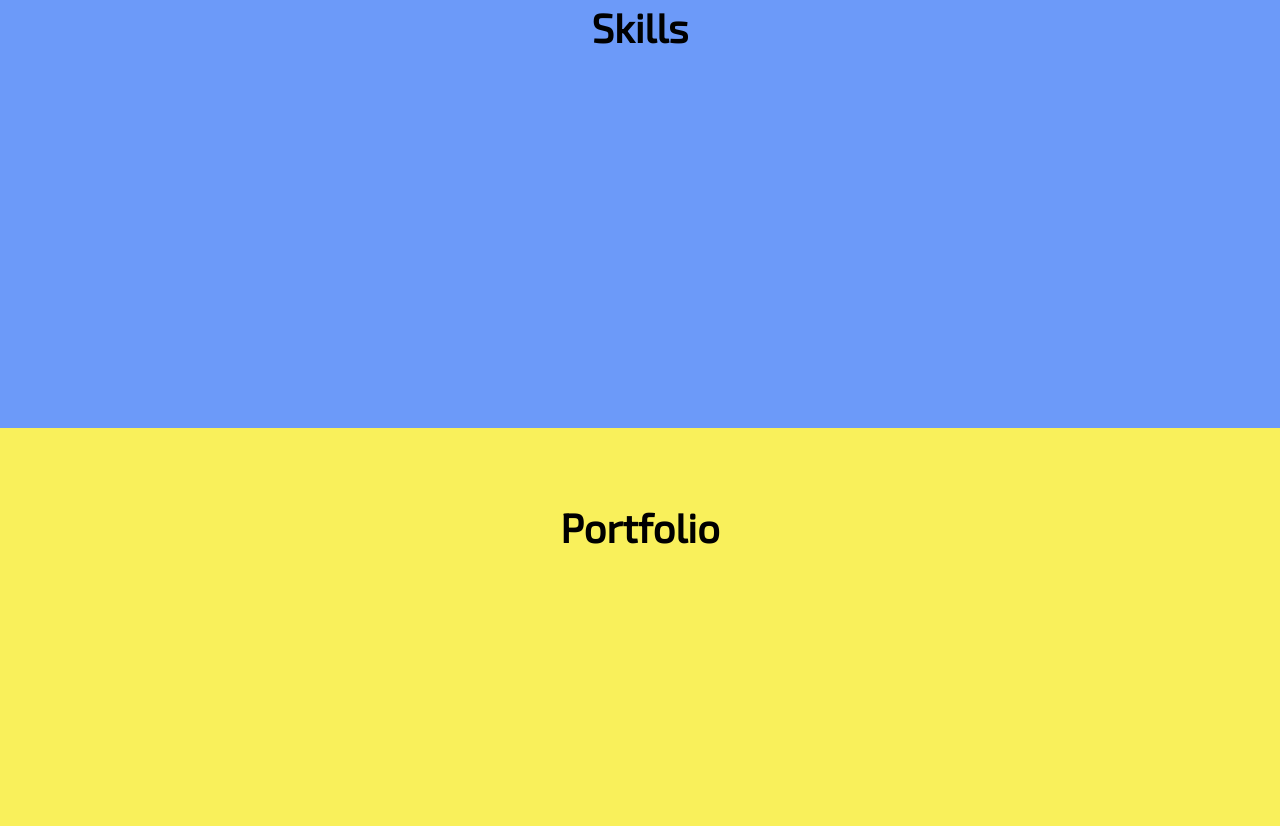
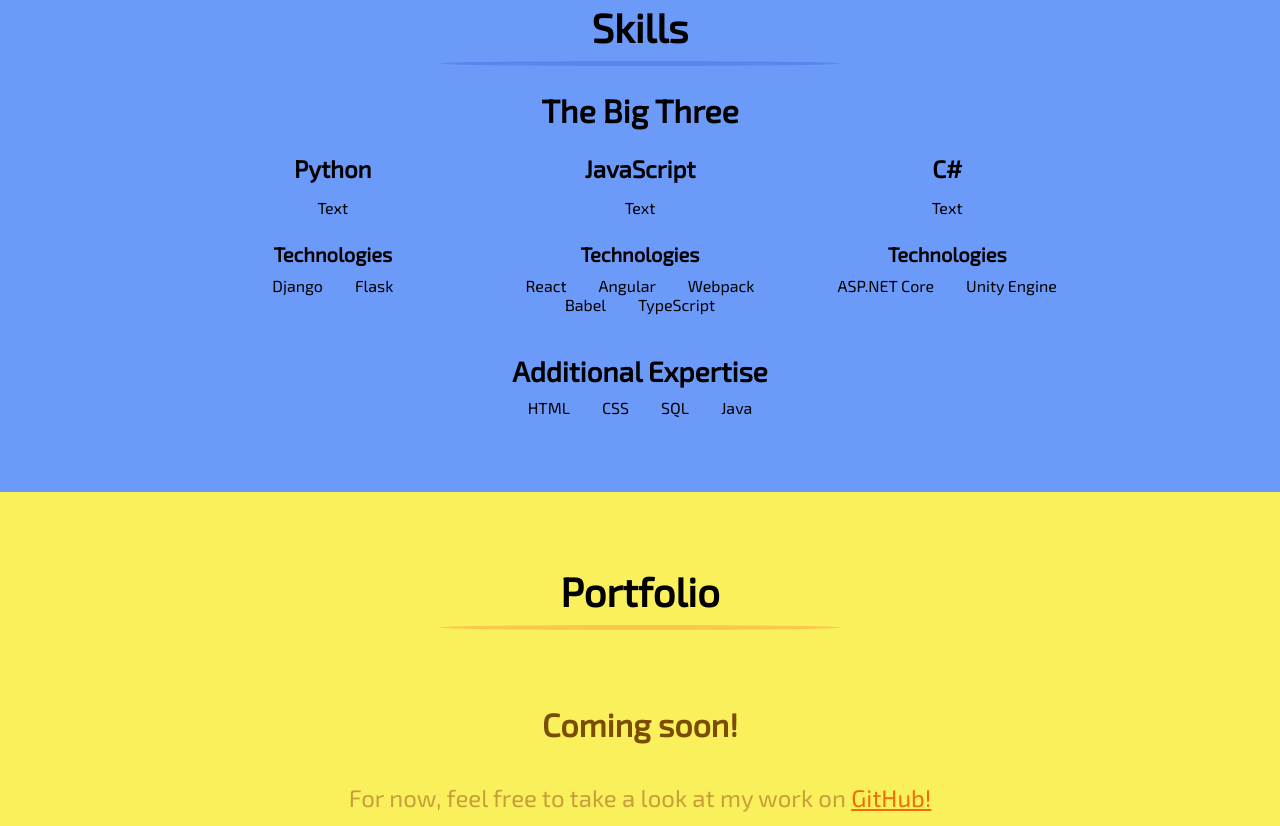
Before and after one commit to Xoadra/IanPortfolio, a React app: page / in a window 1280 px wide. Shown: the part 1114-1940 px from the top of the page. Built offline with nearby package versions, Linux system fonts and the light colour scheme.

Commit message:
Designed basic section layout

```diff
--- a/public/styles.css
+++ b/public/styles.css
@@ -16,13 +16,6 @@
 	background: white;
 }
 
-section {
-	min-height: 500px;
-	text-align: center;
-	box-sizing: border-box;
-	padding: 75px 0;
-}
-
 h1 {
 	font-size: 6em;
 	margin: 0;
@@ -34,8 +27,46 @@
 	margin: 10px 0 0;
 }
 
+section {
+	min-height: 500px;
+	text-align: center;
+	box-sizing: border-box;
+	padding: 75px 0;
+}
+
+.content {
+	height: 100%;
+	margin: 0 10%;
+}
+
 h3 {
 	font-size: 2.5em;
+	margin: 0;
+}
+
+hr {
+	border: 0;
+	border-top-left-radius: 50%;
+	border-top-right-radius: 50%;
+	border-bottom-left-radius: 50%;
+	border-bottom-right-radius: 50%;
+	height: 5px;
+	width: 25em;
+	margin: 10px auto 25px;
+}
+
+h4 {
+	font-size: 2em;
+	margin: 0;
+}
+
+h5 {
+	font-size: 1.75em;
+	margin: 0;
+}
+
+h6 {
+	font-size: 1.5em;
 	margin: 0;
 }
 
--- a/view/app/components/about/about.css
+++ b/view/app/components/about/about.css
@@ -5,3 +5,19 @@
 #about {
 	background: inherit;
 }
+
+#about hr {
+	background: #f0f0f0;
+}
+
+#about h5 {
+	margin: 0 0 20px;
+}
+
+#about p {
+	font-size: 1.25em;
+	text-align: left;
+	line-height: 30px;
+	text-indent: 4em;
+	margin: 0 10%;
+}
--- a/view/app/components/about/about.js
+++ b/view/app/components/about/about.js
@@ -10,6 +10,13 @@
 
 export default ( ) => (
 	<section id="about">
-		<h3> About </h3>
+		<div className="content">
+			<h3> About Me </h3>
+			<hr/>
+			<h5> Wisconsin raised.  Seattle based. </h5>
+			<p>
+				Lorem ipsum dolor sit amet, consectetur adipiscing elit.  Phasellus blandit ornare massa, consequat tincidunt dolor viverra non.  Etiam ultrices consectetur arcu, ac feugiat neque ultrices sed.  Quisque tristique efficitur nisi, sit amet venenatis ante efficitur a.  Sed massa sem, porta a mauris at, porta pharetra lacus.  Sed nec sem consectetur.
+			</p>
+		</div>
 	</section>
 )
--- a/view/app/components/portfolio/portfolio.css
+++ b/view/app/components/portfolio/portfolio.css
@@ -5,3 +5,23 @@
 #portfolio {
 	background: #f9f05b;
 }
+
+#portfolio hr {
+	background: #fbc84d;
+	margin: 10px auto 75px;
+}
+
+#portfolio h4 {
+	color: #7b4d02;
+	margin: 0 0 40px;
+}
+
+#portfolio p {
+	display: inline-block;
+	color: #c79e3a;
+	font-size: 1.5em;
+}
+
+#portfolio a {
+	color: #f16d0a;
+}
--- a/view/app/components/portfolio/portfolio.js
+++ b/view/app/components/portfolio/portfolio.js
@@ -10,6 +10,14 @@
 
 export default ( ) => (
 	<section id="portfolio">
-		<h3> Portfolio </h3>
+		<div className="content">
+			<h3> Portfolio </h3>
+			<hr/>
+			<h4> Coming soon! </h4>
+			<p>
+				For now, feel free to take a look at my work
+				on <a href="https://github.com/Xoadra"> GitHub! </a>
+			</p>
+		</div>
 	</section>
 )
--- a/view/app/components/skills/skills.css
+++ b/view/app/components/skills/skills.css
@@ -5,3 +5,45 @@
 #skills {
 	background: #6c9af9;
 }
+
+#skills hr {
+	background: #5a85ef;
+}
+
+#skills h4 {
+	margin: 0 0 25px;
+}
+
+.lang {
+	display: inline-block;
+	vertical-align: top;
+	width: 30%;
+	margin: 0 0 40px;
+}
+
+.lang h6 {
+	margin: 0 0 15px;
+}
+
+.lang p {
+	margin: 0 0 25px;
+}
+
+.tech {
+	font-size: 1.25em;
+	font-weight: bold;
+}
+
+#skills ul {
+	padding: 0;
+	margin: 10px 0 0;
+}
+
+#skills ul li {
+	display: inline-block;
+	margin: 0 1em;
+}
+
+#skills h5 {
+	margin: 0 0 10px;
+}
--- a/view/app/components/skills/skills.js
+++ b/view/app/components/skills/skills.js
@@ -10,6 +10,47 @@
 
 export default ( ) => (
 	<section id="skills">
-		<h3> Skills </h3>
+		<div className="content">
+			<h3> Skills </h3>
+			<hr/>
+			<h4> The Big Three </h4>
+			<div className="lang">
+				<h6> Python </h6>
+				<p> Text </p>
+				<span className="tech"> Technologies </span>
+				<ul>
+					<li> Django </li>
+					<li> Flask </li>
+				</ul>
+			</div>
+			<div className="lang">
+				<h6> JavaScript </h6>
+				<p> Text </p>
+				<span className="tech"> Technologies </span>
+				<ul>
+					<li> React </li>
+					<li> Angular </li>
+					<li> Webpack </li>
+					<li> Babel </li>
+					<li> TypeScript </li>
+				</ul>
+			</div>
+			<div className="lang">
+				<h6> C# </h6>
+				<p> Text </p>
+				<span className="tech"> Technologies </span>
+				<ul>
+					<li> ASP.NET Core </li>
+					<li> Unity Engine </li>
+				</ul>
+			</div>
+			<h5> Additional Expertise </h5>
+			<ul>
+				<li> HTML </li>
+				<li> CSS </li>
+				<li> SQL </li>
+				<li> Java </li>
+			</ul>
+		</div>
 	</section>
 )
```
